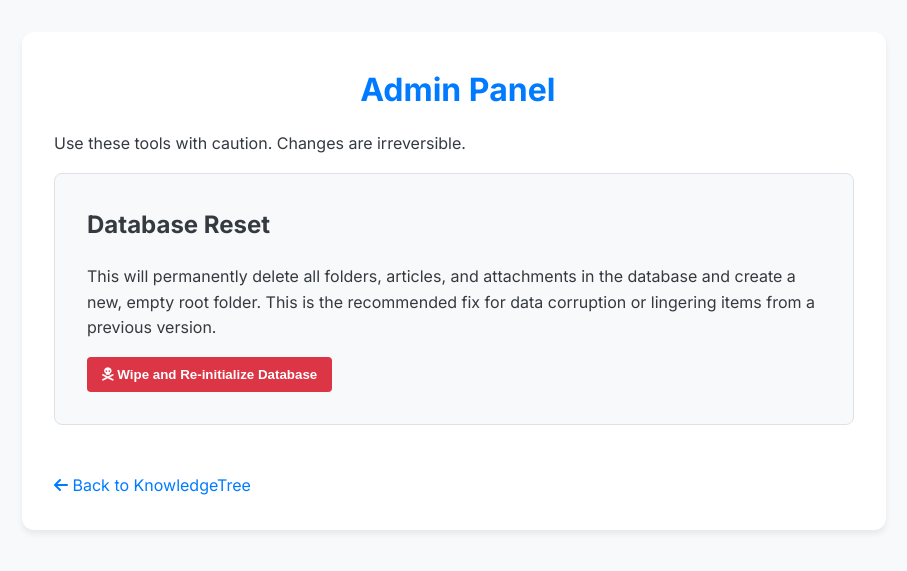
After one commit to ruapotato/KnowledgeTree, a Flask app: template templates/admin.html in a window 1280 px wide. The commit adds this page. Shown: the top 571 px of the page, without its empty margins (186-1093 px from the left). Run offline with Flask 3, Linux system fonts and the light colour scheme; the template is opened without the code that fills it, so the values that code supplies are empty.

Commit message:
Initial admin panel settings

```diff
--- a/app.py
+++ b/app.py
@@ -14,7 +14,7 @@ app.config['UPLOAD_FOLDER'] = 'uploads'
 
 # --- Neo4j Connection ---
 uri = os.getenv("NEO4J_URI")
-user = os.getenv("NEO4J_USER")
+user = os.getenv("NEO4J_USER") # This was the line that caused the previous crash
 password = os.getenv("NEO4J_PASSWORD")
 driver = GraphDatabase.driver(uri, auth=basic_auth(user, password))
 
@@ -32,52 +32,46 @@ with driver.session() as session:
 @app.route('/', defaults={'path': ''})
 @app.route('/<path:path>')
 def index(path):
-    """Renders the main file manager interface, handling any path."""
     return render_template('index.html')
 
 @app.route('/view/<node_id>')
 def view_node(node_id):
-    """Renders the view/edit page for a single node."""
     return render_template('view.html', node_id=node_id)
 
 @app.route('/uploads/<filename>')
 def uploaded_file(filename):
-    """Serves uploaded files."""
     return send_from_directory(app.config['UPLOAD_FOLDER'], filename)
+
+# --- Admin Route ---
+@app.route('/admin')
+def admin_panel():
+    return render_template('admin.html')
+
 
 # --- API Endpoints ---
 @app.route('/api/resolve_path', methods=['POST'])
 def resolve_path():
-    """Finds a node's ID from a human-readable path."""
     path_parts = request.json.get('path', [])
     if not path_parts:
         return jsonify({'id': 'root'})
-
     with driver.session() as session:
-        # Start with the root node
         query = "MATCH (n0:ContextItem {id: 'root'})"
         match_clauses = []
         where_clauses = []
-
         for i, part in enumerate(path_parts):
             prev_node, curr_node = f"n{i}", f"n{i+1}"
             match_clauses.append(f"MATCH ({prev_node})-[:PARENT_OF]->({curr_node})")
             where_clauses.append(f"{curr_node}.name = ${i}")
-
         full_query = "\n".join([query] + match_clauses) + "\nWHERE " + " AND ".join(where_clauses) + f"\nRETURN n{len(path_parts)}.id as id"
-
         params = {str(i): part for i, part in enumerate(path_parts)}
         result = session.run(full_query, params).single()
-
     if result:
         return jsonify({'id': result['id']})
     else:
         return jsonify({'error': 'Path not found'}), 404
 
-
 @app.route('/api/nodes/<parent_id>', methods=['GET'])
 def get_nodes_in_folder(parent_id):
-    """Fetches immediate children. This fixes the double-rendering bug."""
     with driver.session() as session:
         query = """
             MATCH (:ContextItem {id: $parent_id})-[:PARENT_OF]->(child)
@@ -90,17 +84,14 @@ def get_nodes_in_folder(parent_id):
 
 @app.route('/api/path/<node_id>', methods=['GET'])
 def get_path(node_id):
-    if node_id == 'root':
-         with driver.session() as session:
-            root_node = session.run("MATCH (n:ContextItem {id: 'root'}) RETURN n.id as id, n.name as name").single()
-            return jsonify([dict(root_node)])
     with driver.session() as session:
-        result = session.run("""
+        query = """
             MATCH path = (:ContextItem {id: 'root'})-[:PARENT_OF*0..]->(:ContextItem {id: $node_id})
             WITH nodes(path) AS path_nodes
             UNWIND path_nodes as node
             RETURN node.id AS id, node.name AS name
-        """, node_id=node_id)
+        """
+        result = session.run(query, node_id=node_id)
         return jsonify([dict(record) for record in result])
 
 @app.route('/api/node/<node_id>', methods=['GET'])
@@ -131,12 +122,10 @@ def create_node():
     is_folder = data.get('is_folder', False)
     is_attached = data.get('is_attached', False)
     new_id = str(uuid.uuid4())
-
     with driver.session() as session:
         parent_is_attached = session.run("MATCH (p:ContextItem {id: $id}) RETURN p.is_attached as attached", id=parent_id).single()['attached']
         if parent_is_attached and is_folder and not is_attached:
              return jsonify({'error': 'Only attached folders or knowledge articles can be created here.'}), 400
-
         session.run("""
             MATCH (parent:ContextItem {id: $parent_id})
             CREATE (child:ContextItem {id: $id, name: $name, is_folder: $is_folder, content: '', is_attached: $is_attached})
@@ -201,6 +190,16 @@ def upload_file_to_node(node_id):
         return jsonify({'success': True, 'filename': filename})
     return jsonify({'error': 'File upload failed'}), 500
 
+@app.route('/api/admin/reinitialize_db', methods=['POST'])
+def reinitialize_db():
+    try:
+        with driver.session() as session:
+            session.run("MATCH (n) DETACH DELETE n")
+            session.write_transaction(ensure_root_exists)
+        return jsonify({'success': True, 'message': 'Database wiped and re-initialized successfully.'})
+    except Exception as e:
+        return jsonify({'success': False, 'error': str(e)}), 500
+
 if __name__ == '__main__':
     if not os.path.exists(app.config['UPLOAD_FOLDER']):
         os.makedirs(app.config['UPLOAD_FOLDER'])
--- a/static/css/style.css
+++ b/static/css/style.css
@@ -7,6 +7,7 @@
     --primary-color: #007bff;
     --secondary-color: #6c757d;
     --attached-color: #28a745;
+    --danger-color: #dc3545;
     --border-color: #dee2e6;
     --card-bg: #ffffff;
     --shadow: 0 4px 6px rgba(0,0,0,0.07);
@@ -38,7 +39,7 @@ header h1 {
     text-align: center;
 }
 
-/* **NEW** Navigation Bar */
+/* Navigation Bar */
 .nav-bar {
     display: flex;
     align-items: center;
@@ -128,3 +129,47 @@ header h1 {
 .is-folder #editor-container, .is-folder #content-display { display: none; }
 button { background: var(--primary-color); color: white; border: none; padding: 10px 15px; border-radius: 4px; cursor: pointer; transition: background-color 0.2s; }
 button:hover { background-color: #0056b3; }
+
+/* Admin Panel Styles */
+.admin-container {
+    max-width: 800px;
+}
+.admin-action {
+    background-color: var(--bg-color);
+    border: 1px solid var(--border-color);
+    border-radius: 8px;
+    padding: 2rem;
+    margin-bottom: 2rem;
+}
+.admin-action h2 {
+    margin-top: 0;
+}
+.danger-btn {
+    background-color: var(--danger-color);
+    width: auto;
+    font-weight: 600;
+}
+.danger-btn:hover {
+    background-color: #c82333;
+}
+.back-link-admin {
+    display: inline-block;
+    margin-top: 1rem;
+    text-decoration: none;
+    color: var(--primary-color);
+}
+
+footer {
+    text-align: center;
+    margin-top: 2rem;
+    padding-top: 1rem;
+    border-top: 1px solid var(--border-color);
+}
+.admin-link {
+    font-size: 0.9rem;
+    color: var(--secondary-color);
+    text-decoration: none;
+}
+.admin-link:hover {
+    color: var(--primary-color);
+}
--- /dev/null
+++ b/static/js/admin.js
@@ -0,0 +1,31 @@
+// static/js/admin.js
+document.addEventListener('DOMContentLoaded', () => {
+    const reinitDbBtn = document.getElementById('reinit-db-btn');
+
+    if (reinitDbBtn) {
+        reinitDbBtn.addEventListener('click', async () => {
+            const confirmation = prompt('This is a destructive action that cannot be undone. To confirm, type "DELETE" in the box below:');
+
+            if (confirmation === 'DELETE') {
+                try {
+                    const response = await fetch('/api/admin/reinitialize_db', {
+                        method: 'POST',
+                    });
+
+                    const result = await response.json();
+
+                    if (result.success) {
+                        alert('Success! The database has been wiped and re-initialized. You will be redirected to the home page.');
+                        window.location.href = '/';
+                    } else {
+                        alert(`An error occurred: ${result.error}`);
+                    }
+                } catch (error) {
+                    alert(`A network error occurred: ${error}`);
+                }
+            } else {
+                alert('Action cancelled. You did not type "DELETE".');
+            }
+        });
+    }
+});
--- /dev/null
+++ b/templates/admin.html
@@ -0,0 +1,28 @@
+<!DOCTYPE html>
+<html lang="en">
+<head>
+    <meta charset="UTF-8">
+    <title>Admin Panel - KnowledgeTree</title>
+    <link rel="stylesheet" href="{{ url_for('static', filename='css/style.css') }}">
+    <link rel="stylesheet" href="https://cdnjs.cloudflare.com/ajax/libs/font-awesome/6.0.0-beta3/css/all.min.css">
+</head>
+<body>
+    <div class="container admin-container">
+        <header>
+            <h1><i class="fas fa-shield-halved"></i> Admin Panel</h1>
+            <p>Use these tools with caution. Changes are irreversible.</p>
+        </header>
+        <main>
+            <div class="admin-action">
+                <h2>Database Reset</h2>
+                <p>This will permanently delete all folders, articles, and attachments in the database and create a new, empty root folder. This is the recommended fix for data corruption or lingering items from a previous version.</p>
+                <button id="reinit-db-btn" class="danger-btn">
+                    <i class="fas fa-skull-crossbones"></i> Wipe and Re-initialize Database
+                </button>
+            </div>
+            <a href="/" class="back-link-admin"><i class="fas fa-arrow-left"></i> Back to KnowledgeTree</a>
+        </main>
+    </div>
+    <script src="{{ url_for('static', filename='js/admin.js') }}"></script>
+</body>
+</html>
--- a/templates/index.html
+++ b/templates/index.html
@@ -2,7 +2,7 @@
 <html lang="en">
 <head>
     <meta charset="UTF-8">
-    <title>KnowledgeTree - Context Graph</title>
+    <title>KnowledgeTree</title>
     <link rel="stylesheet" href="{{ url_for('static', filename='css/style.css') }}">
     <link rel="stylesheet" href="https://cdnjs.cloudflare.com/ajax/libs/font-awesome/6.0.0-beta3/css/all.min.css">
 </head>
@@ -33,6 +33,10 @@
         </ul>
     </div>
 
+    <footer>
+        <a href="/admin" class="admin-link">Admin Panel</a>
+    </footer>
+
     <script src="{{ url_for('static', filename='js/main.js') }}"></script>
 </body>
 </html>
```
Also changed, not shown: static/js/main.js (+13 -15 lines).
